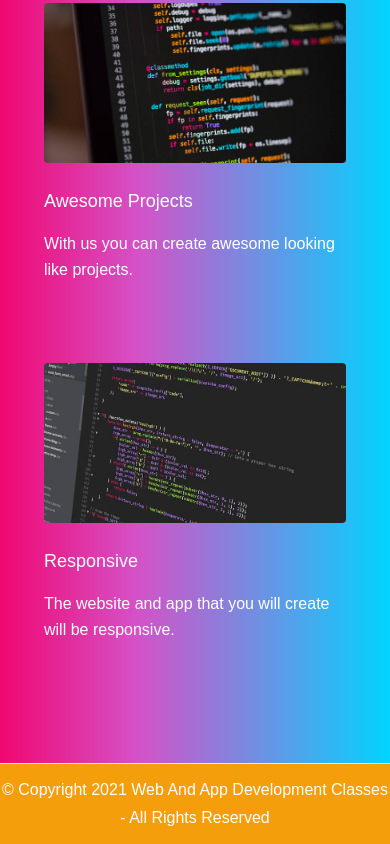
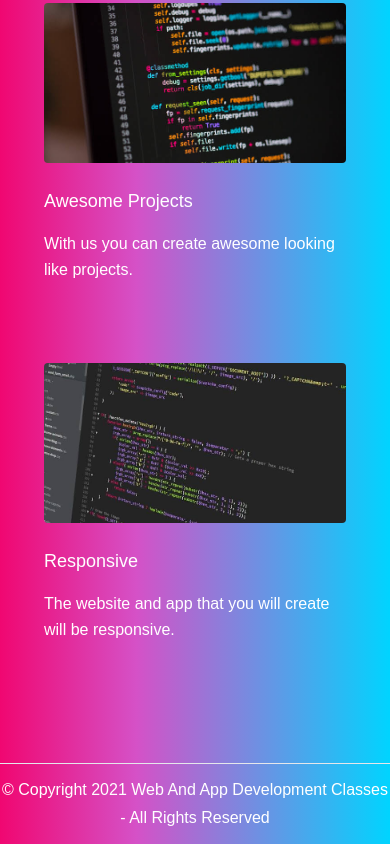
Before and after one commit to WebAndAppDevelopmentClasses/website, a plain HTML site: page index.html in a window 390 px wide. Shown: the part 2833-3677 px from the top of the page. Drawn offline with nearby package versions, Linux system fonts and the light colour scheme.

Commit message:
fixed footer

```diff
--- a/style.css
+++ b/style.css
@@ -18,7 +18,7 @@ body{
     border-radius: 50%;
   }
   @media(max-width: 449px){
-    .footer{background-color: #F59E0B;
+    .footer{
     width: 100%;
     text-align: center;
     height: 5rem;
```
